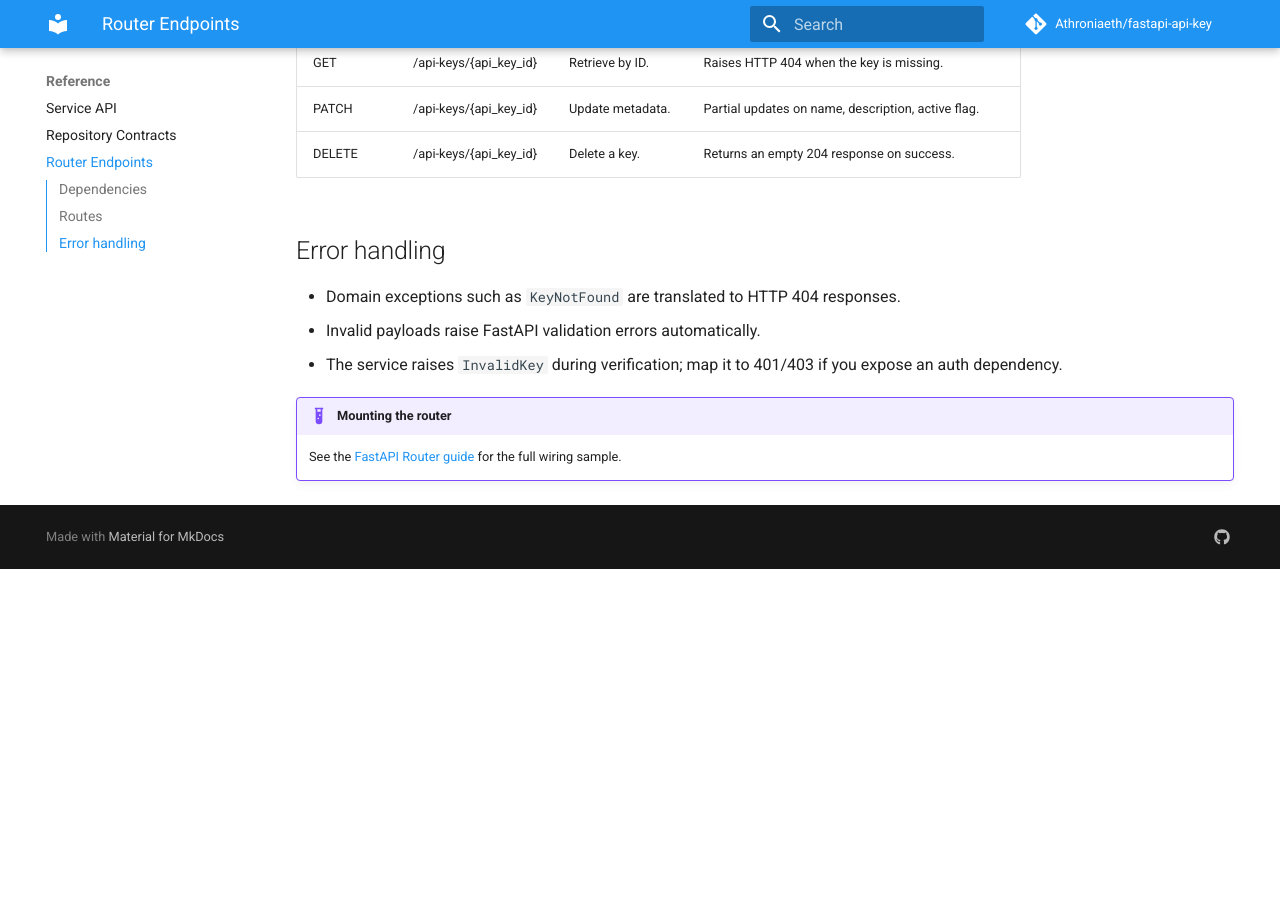
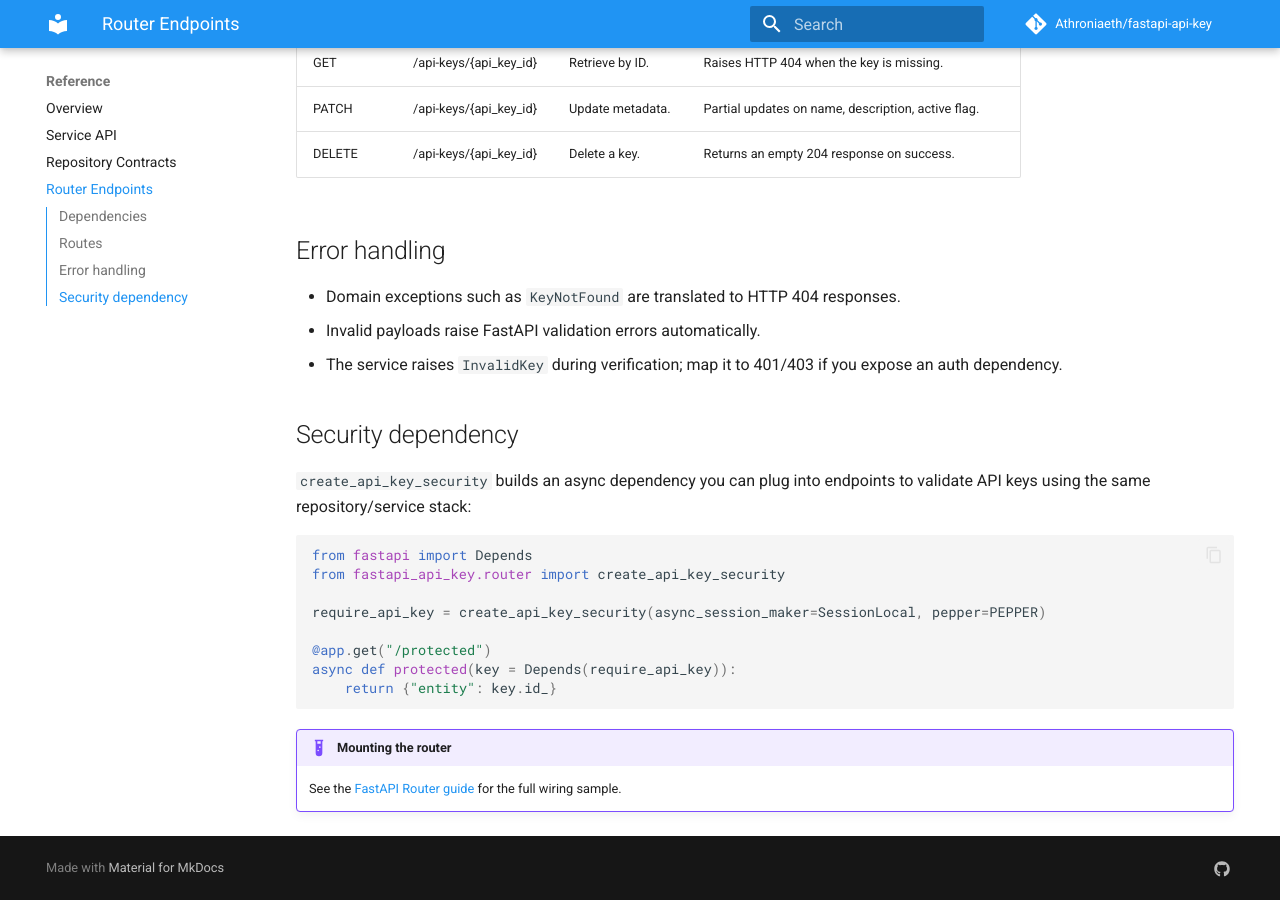
Before and after one commit to Athroniaeth/fastapi-api-key, an MkDocs documentation site: the page built from docs/reference/router.md, in a window 1280 px wide and 900 px high, scrolled down 624 px. Built offline with MkDocs 1.6.1 and Material for MkDocs 9.7.7, drawn with Linux system fonts in a browser that asks for light colours; comment, search, counter and statistics services are not loaded; before the commit the page ends 1193 px from its top, so only the background shows below that.

Commit message:
docs(fastapi): add documentation for creation of security header

````diff
--- a/docs/reference/router.md
+++ b/docs/reference/router.md
@@ -24,5 +24,20 @@ The router returned by `create_api_keys_router` exposes a small CRUD surface bac
 - Invalid payloads raise FastAPI validation errors automatically.
 - The service raises `InvalidKey` during verification; map it to 401/403 if you expose an auth dependency.
 
+## Security dependency
+
+`create_api_key_security` builds an async dependency you can plug into endpoints to validate API keys using the same repository/service stack:
+
+```python
+from fastapi import Depends
+from fastapi_api_key.router import create_api_key_security
+
+require_api_key = create_api_key_security(async_session_maker=SessionLocal, pepper=PEPPER)
+
+@app.get("/protected")
+async def protected(key = Depends(require_api_key)):
+    return {"entity": key.id_}
+```
+
 !!! example "Mounting the router"
     See the [FastAPI Router guide](../usage/router.md) for the full wiring sample.
--- a/mkdocs.yml
+++ b/mkdocs.yml
@@ -47,6 +47,7 @@ nav:
   - Advanced:
       - Custom Domain Model: advanced/custom-model.md
   - Reference:
+      - Overview: reference/index.md
       - Service API: reference/service.md
       - Repository Contracts: reference/repositories.md
       - Router Endpoints: reference/router.md
````
Also changed, not shown: docs/reference/index.md (added, +7 -0 lines), docs/usage/router.md (+17 -0 lines).
